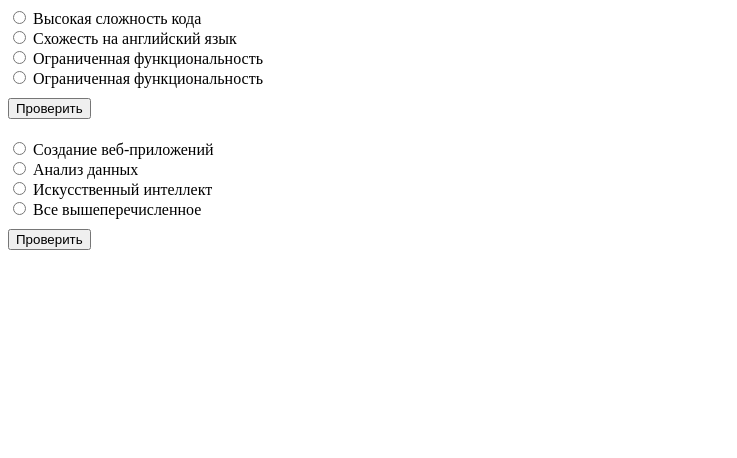
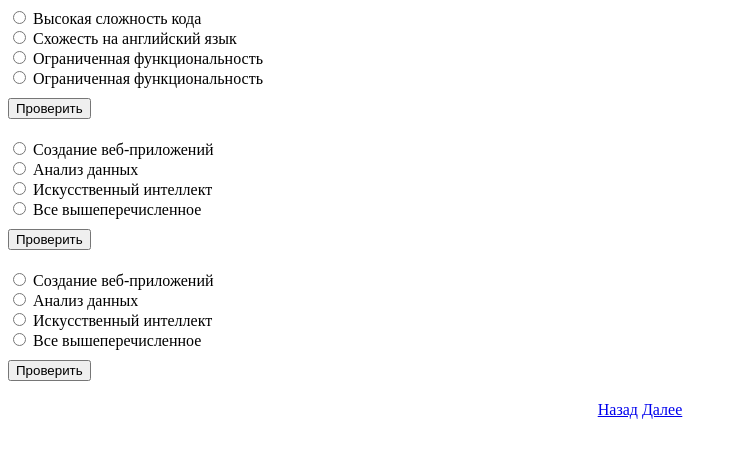
Before and after one commit to nadezhdasilaeva/Python_WebSite, a FastAPI app: template templates/test_1.html in a window 1280 px wide. Shown: the top 458 px of the page, without its empty margins (0-737 px from the left). Run offline with FastAPI, Linux system fonts and the light colour scheme; the template is opened without the code that fills it, so the values that code supplies are empty; parts of the project's set-up code (start-up, migrations or seed data) failed here and were passed over.

Commit message:
Update test_1.html

```diff
--- a/templates/test_1.html
+++ b/templates/test_1.html
@@ -2,65 +2,108 @@
     <div class="form-group">
         <label for="exercise">{{ tests.0.data[0].exercise }}</label>
         <div class="form-check">
-            <input class="form-check-input" type="radio" name="answer" id="A" value="A">
-            <label class="form-check-label" for="A">Высокая сложность кода</label>
+            <input class="form-check-input" type="radio" name="answer" id="A1" value="A">
+            <label class="form-check-label" for="A1">Высокая сложность кода</label>
         </div>
         <div class="form-check">
-            <input class="form-check-input" type="radio" name="answer" id="B" value="B">
-            <label class="form-check-label" for="B">Схожесть на английский язык</label>
+            <input class="form-check-input" type="radio" name="answer" id="B1" value="B">
+            <label class="form-check-label" for="B1">Схожесть на английский язык</label>
         </div>
         <div class="form-check">
-            <input class="form-check-input" type="radio" name="answer" id="C" value="C">
-            <label class="form-check-label" for="C">Ограниченная функциональность</label>
+            <input class="form-check-input" type="radio" name="answer" id="C1" value="C">
+            <label class="form-check-label" for="C1">Ограниченная функциональность</label>
         </div>
         <div class="form-check">
-            <input class="form-check-input" type="radio" name="answer" id="D" value="D">
-            <label class="form-check-label" for="D">Ограниченная функциональность</label>
+            <input class="form-check-input" type="radio" name="answer" id="D1" value="D">
+            <label class="form-check-label" for="D1">Ограниченная функциональность</label>
         </div>
     </div>
+
+    <button type="submit" class="btn btn-primary shadow-lg" style="margin-top: 10px">Проверить</button>
+
     {% if messages[tests.0.id] %}
-        <div class="alert alert-success small-msg" role="alert" style="margin-top: 15px; width: 120px;">
+        <div class="alert alert-success small-msg" role="alert" style="display: inline-block; transform: translate(1em, 0.5em);">
             {{ messages[tests.0.id] }}
         </div>
     {% endif %}
     {% if errors[tests.0.id] %}
-        <div class="alert alert-danger small-msg" role="alert" style="margin-top: 15px; width: 120px;">
+        <div class="alert alert-danger small-msg" role="alert" style="display: inline-block; transform: translate(1em, 0.5em);">
             {{ errors[tests.0.id] }}
         </div>
     {% endif %}
-
-    <button type="submit" class="btn btn-primary shadow-lg" style="margin-top: 10px;">Проверить</button>
 </form>
 
-<form id="quiz-form" method="POST" action="/tests/{{1}}/{{2}}">
+<form id="quiz-form" method="POST" action="/tests/{{1}}/{{2}}" style="margin-bottom: 20px;">
     <div class="form-group">
         <label for="exercise">{{ tests.1.data[0].exercise }}</label>
         <div class="form-check">
-            <input class="form-check-input" type="radio" name="answer" id="A" value="A">
-            <label class="form-check-label" for="A">Создание веб-приложений</label>
+            <input class="form-check-input" type="radio" name="answer" id="A2" value="A">
+            <label class="form-check-label" for="A2">Создание веб-приложений</label>
         </div>
         <div class="form-check">
-            <input class="form-check-input" type="radio" name="answer" id="B" value="B">
-            <label class="form-check-label" for="B">Анализ данных</label>
+            <input class="form-check-input" type="radio" name="answer" id="B2" value="B">
+            <label class="form-check-label" for="B2">Анализ данных</label>
         </div>
         <div class="form-check">
-            <input class="form-check-input" type="radio" name="answer" id="C" value="C">
-            <label class="form-check-label" for="C">Искусственный интеллект</label>
+            <input class="form-check-input" type="radio" name="answer" id="C2" value="C">
+            <label class="form-check-label" for="C2">Искусственный интеллект</label>
         </div>
         <div class="form-check">
-            <input class="form-check-input" type="radio" name="answer" id="D" value="D">
-            <label class="form-check-label" for="D">Все вышеперечисленное</label>
+            <input class="form-check-input" type="radio" name="answer" id="D2" value="D">
+            <label class="form-check-label" for="D2">Все вышеперечисленное</label>
         </div>
     </div>
+
+    <button type="submit" class="btn btn-primary shadow-lg" style="margin-top: 10px;">Проверить</button>
+
     {% if messages[tests.1.id] %}
-        <div class="alert alert-success small-msg" role="alert" style="margin-top: 15px; width: 120px;">
+        <div class="alert alert-success small-msg" role="alert" style="display: inline-block; transform: translate(1em, 0.5em);">
             {{ messages[tests.1.id] }}
         </div>
     {% endif %}
     {% if errors[tests.1.id] %}
-        <div class="alert alert-danger small-msg" role="alert" style="margin-top: 15px; width: 120px;">
+        <div class="alert alert-danger small-msg" role="alert" style="display: inline-block; transform: translate(1em, 0.5em);">
             {{ errors[tests.1.id] }}
         </div>
     {% endif %}
+</form>
+
+<form id="quiz-form" method="POST" action="/tests/{{1}}/{{3}}" style="margin-bottom: 20px;">
+    <div class="form-group">
+        <label for="exercise">{{ tests.2.data[0].exercise }}</label>
+        <div class="form-check">
+            <input class="form-check-input" type="radio" name="answer" id="A3" value="A">
+            <label class="form-check-label" for="A3">Создание веб-приложений</label>
+        </div>
+        <div class="form-check">
+            <input class="form-check-input" type="radio" name="answer" id="B3" value="B">
+            <label class="form-check-label" for="B3">Анализ данных</label>
+        </div>
+        <div class="form-check">
+            <input class="form-check-input" type="radio" name="answer" id="C3" value="C">
+            <label class="form-check-label" for="C3">Искусственный интеллект</label>
+        </div>
+        <div class="form-check">
+            <input class="form-check-input" type="radio" name="answer" id="D3" value="D">
+            <label class="form-check-label" for="D3">Все вышеперечисленное</label>
+        </div>
+    </div>
+
     <button type="submit" class="btn btn-primary shadow-lg" style="margin-top: 10px;">Проверить</button>
+
+    {% if messages[tests.2.id] %}
+        <div class="alert alert-success small-msg" role="alert" style="display: inline-block; transform: translate(1em, 0.5em);">
+            {{ messages[tests.2.id] }}
+        </div>
+    {% endif %}
+    {% if errors[tests.2.id] %}
+        <div class="alert alert-danger small-msg" role="alert" style="display: inline-block; transform: translate(1em, 0.5em);">
+            {{ errors[tests.2.id] }}
+        </div>
+    {% endif %}
 </form>
+
+<div class="article-navigation" style="text-align: center; margin-bottom: 100px;">
+    <a href="/article/{{1}}" class="btn btn-primary">Назад</a>
+    <a href="/article/{{2}}" class="btn btn-primary">Далее</a>
+</div>
```
